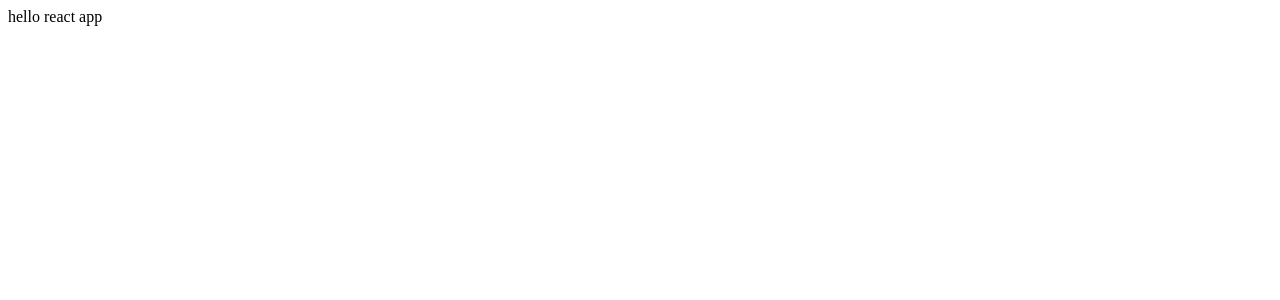
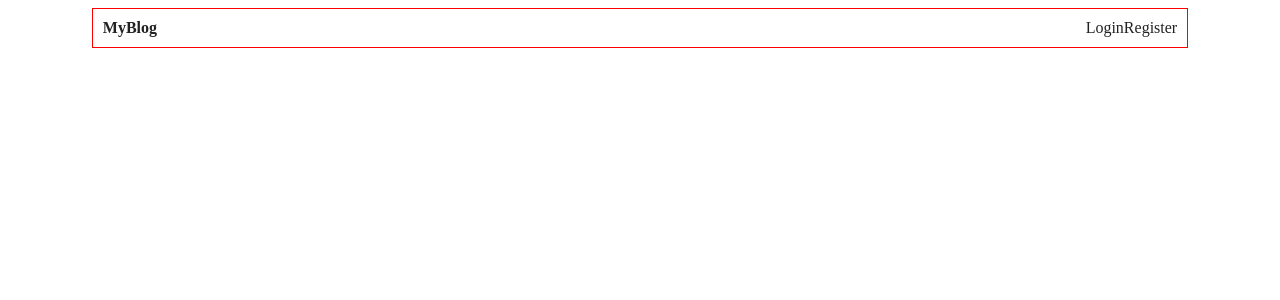
Before and after one commit to TejaswiniBeleshe/Blog-App, a React (Vite) app in the folder client/: page / in a window 1280 px wide. Shown: the top 300 px of the page. Built offline with nearby package versions, Linux system fonts and the light colour scheme.

Commit message:
Add markup for header

```diff
--- a/client/src/App.css
+++ b/client/src/App.css
@@ -0,0 +1,21 @@
+body{
+    color: #222;
+}
+main{
+    border: 1px solid red;
+    padding: 10px;
+    max-width:85%;
+    margin: 0 auto;
+}
+header{
+    display: flex;
+    justify-content: space-between;
+}
+header a{
+    text-decoration: none;
+    color: inherit /* takes the color of it's parent element*/
+}
+
+header a.logo{
+    font-weight:bold;
+}
--- a/client/src/App.jsx
+++ b/client/src/App.jsx
@@ -1,15 +1,20 @@
-import { useState } from 'react'
+import {useState } from 'react'
 
 import './App.css'
 
 function App() {
 
+  return (
+    <main>
+      <header>
+        <a href="" className="logo">MyBlog</a>
+        <nav>
+          <a href="">Login</a>
+          <a href="">Register</a>
+        </nav>
+      </header>
+    </main>
 
-  return (
-    <>
-      hello react app
-
-    </>
   )
 }
 
```
